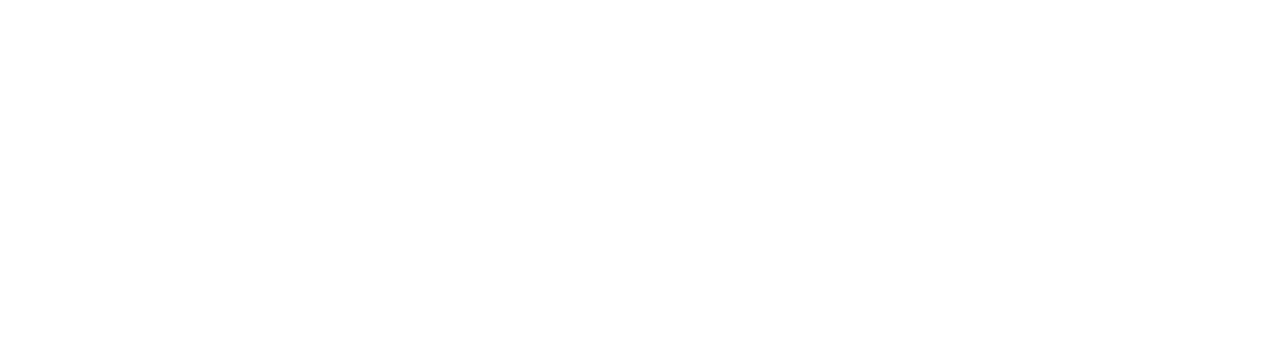
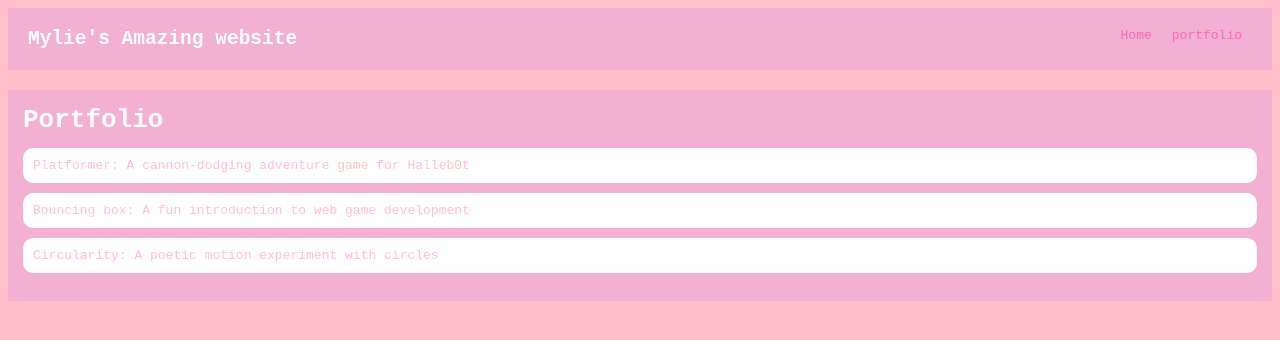
Before and after one commit to MylieLeblanc44838/MylieLeblanc44838.github.io, a plain HTML site: page portfolio.html in a window 1280 px wide. Drawn offline with Linux system fonts and the light colour scheme.

Commit message:
Mylie's Website

```diff
--- a/portfolio.html
+++ b/portfolio.html
@@ -0,0 +1,44 @@
+<!DOCTYPE html>
+<html>
+    <head>
+        <title>Mylie's Website</title>
+        <link rel="stylesheet"
+        href="style.css" />
+    </head>
+
+    <body>
+      <!-- ALL content goes here -->
+      <div id=""all contents">
+        <nav>
+         <h1> Mylie's Amazing website</h1>
+         <ul id="nav-ul">
+            <li class="nav-li">
+              <a
+            href="index.html">Home</a>
+            </li>
+            <li class="nav-li">
+                <a
+            href="portfolio.html"> portfolio</a>
+            </li>
+          </ul>
+        </nav>
+
+        <main>
+            <div class="content">
+                <h1> Portfolio</h1>
+                <ul id="portfolio">
+                    <li>
+                        <a href="fsd-projects/platformer/">Platformer: A cannon-dodging adventure game for Halleb0t</a>
+                    </li>
+                    <li>
+                       <a href="fsd-projects/bouncing-box/"> Bouncing box: A fun introduction to web game development</a>
+                    </li>
+                    <li>
+                       <a href="fsd-projects/circularity/"> Circularity: A poetic motion experiment with circles</a>
+                    </li>
+                </ul>
+            </div>
+        </main>
+      </div>
+   </body>
+</html>
--- a/style.css
+++ b/style.css
@@ -6,24 +6,25 @@ body{
 
 }
 #all-contents{
-    max-width: 800px;
+    max-width: 600px;
     margin:auto;
 }
 
-/*navigation menu*/
+/* navigation menu */
 nav {
-    background: pink;
+    background:rgb(242, 176, 210);
     margin: 0 auto;
     display: flex;
-    padding: 10px;
+    padding: 20px;
+    margin-bottom:20px;
 }
 
 h1 {
-    display:flex'
-    align-item: center;
+    display:flex;
+    align-items: center;
     color:white;
     flex:1;
-    margin: 1;
+    margin:0;
 }
 
 #nav-ul {
@@ -34,7 +35,7 @@ h1 {
 }
 
 .nav-li {
-    diplay:inline-block;
+    display:inline-block;
     padding: 0 10px;
 }
 
@@ -43,9 +44,61 @@ a {
     color: hotpink;
 }
 
-/*main container area beneath menu */
+/*main container area beneath menu
+*/
 main {
-    background: pink
+    background: rgb(242, 176, 210);
     display: flex;
     margin-top: 20px;
 }
+
+.sidebar {
+    margin-right: 25px;
+    padding: 10px;
+}
+
+.sidebar-img {
+    margin-right:25px;
+    padding:10px;
+
+}
+
+.content {
+    flex:1;
+    padding: 15px
+}
+
+/* interests section styles */
+#interests {
+    border:4px silver ridge;
+    padding:8px;
+    margin-top: 20px;
+}
+
+h2, h3{
+    margin:0px;
+}
+/* Portfolio styles */
+.content h1 {
+    color: rgb(255, 255, 255);
+}
+#portfolio {
+    list-style-type: none;
+    padding-left:0;
+}
+
+#portfolio li {
+    background:#fff;
+    padding: 10px;
+    border-radius: 10px;
+    margin-bottom: 10px;
+}
+
+#portfolio li:hover{
+    background: #eee;
+}
+
+#portfolio a {
+    text-decoration: none;
+    color:pink;
+}
```
Also changed, not shown: index.html (+3 -3 lines).
